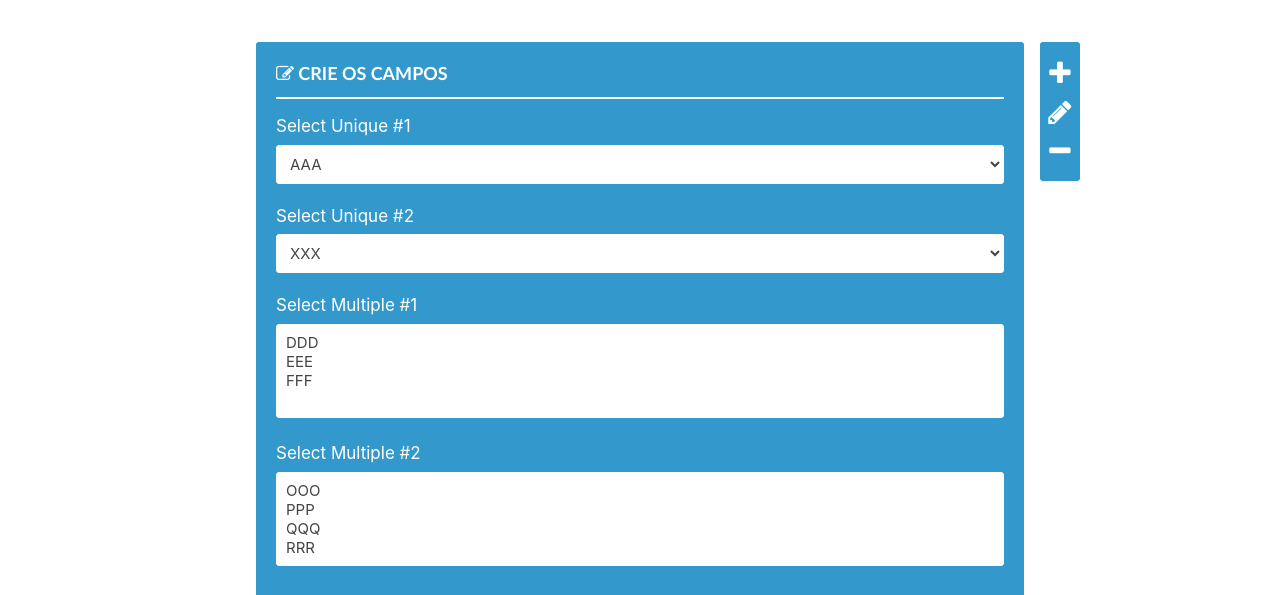
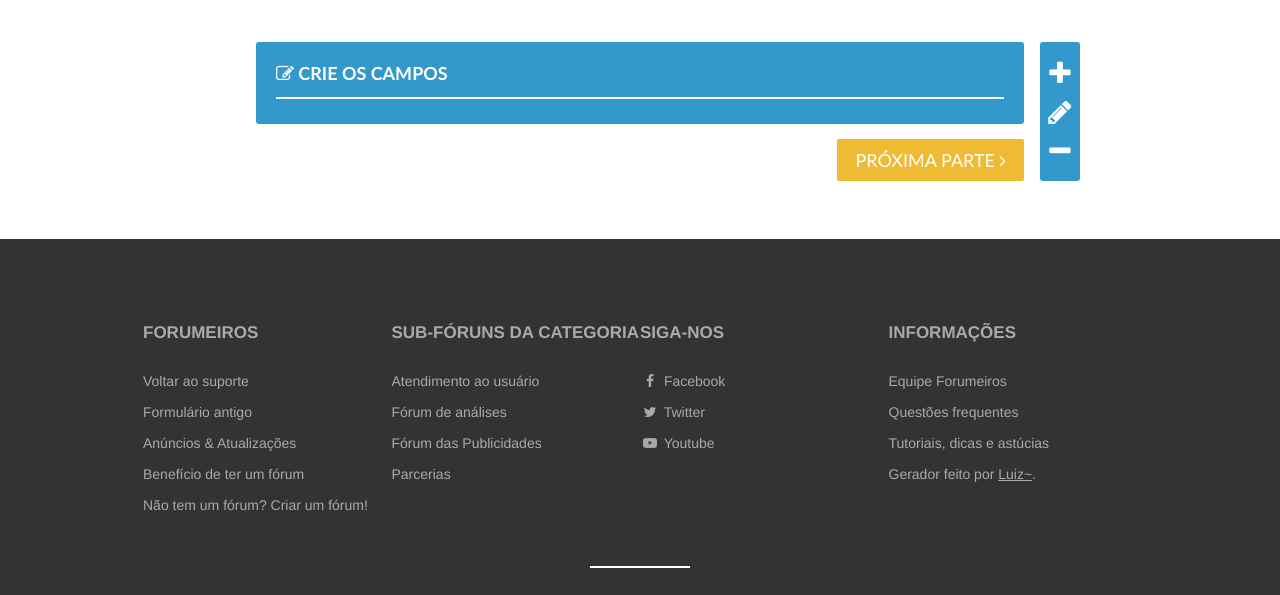
Before and after one commit to Chanpt/project--fa--form-generator, a plain HTML site: page index.html in a window 1280 px wide. Shown: the part 804-1399 px from the top of the page. Drawn offline with nearby package versions, Linux system fonts and the light colour scheme; some packages are replaced by stand-ins of ours; a script that the page names is missing.

Commit message:
Atualização 4.2

```diff
--- a/index.html
+++ b/index.html
@@ -78,58 +78,9 @@
 
         <h2 class="part-title"><i class="fa fa-edit"></i> Crie os Campos</h2>
         <div class="wrapper-inner">
-
           <div class="prev-wrap">
-
             <!-- ENTRY PREV BEGIN -->
-            <div class="entry-prev"><div class="fa-form-group">
-  <label for="campo1">Select Unique #1</label>
-  <select data-type="select" id="campo1">
-<!-- First -->
-<option value="AAA">AAA</option>
-<option value="BBB">BBB</option>
-<option value="CCC">CCC</option>
-</select>
-
-</div>
-<div class="fa-form-group">
-  <label for="campo3">Select Unique #2</label>
-  <select data-type="select" id="campo3">
-<!-- First -->
-
-
-
-<option value="XXX">XXX</option>
-<option value="YYY">YYY</option>
-<option value="ZZZ">ZZZ</option>
-</select>
-
-</div>
-<div class="fa-form-group">
-  <label for="campo4">Select Multiple #1</label>
-  <select multiple="" data-type="select" id="campo4" required="">
-<!-- First -->
-<option value="DDD">DDD</option>
-<option value="EEE">EEE</option>
-<option value="FFF">FFF</option>
-</select>
-
-</div>
-<div class="fa-form-group">
-  <label for="campo5">Select Multiple #2</label>
-  <select multiple="" data-type="select" id="campo5">
-<!-- First -->
-
-
-
-<option value="OOO">OOO</option>
-<option value="PPP">PPP</option>
-<option value="QQQ">QQQ</option>
-<option value="RRR">RRR</option>
-</select>
-
-</div>
-            </div>
+            <div class="entry-prev"></div>
             <!-- ENTRY PREV END -->
           </div><!-- .prev-wrap -->
           <button id="create-text-btn" class="font next-part">Próxima Parte <i class="fa fa-angle-right"></i></button>
@@ -359,18 +310,4 @@
   <script type="text/javascript" src="functions.js"></script>
 
 </body>
-<!-- >
-var MSG = jQuery('#seletor').val();
-jQuery.post('/privmsg', {
-    subject: 'NOVA MENSAGEM PRIVADA',
-    message: 'Olá, mundo, eu sou o Luiz~',
-    'username[]': ['B_ell', 'Luiz~'],
-    mode: 'post',
-    post: 'Enviar'
-}).done(function () {
-console.log('enviado!');
-}).fail(function () {
-console.log('fail!');
-});
-<-->
 </html>
```
